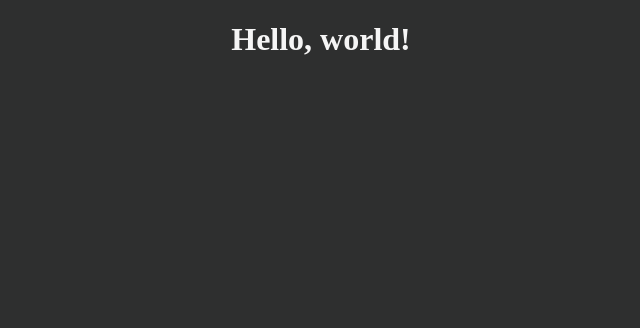
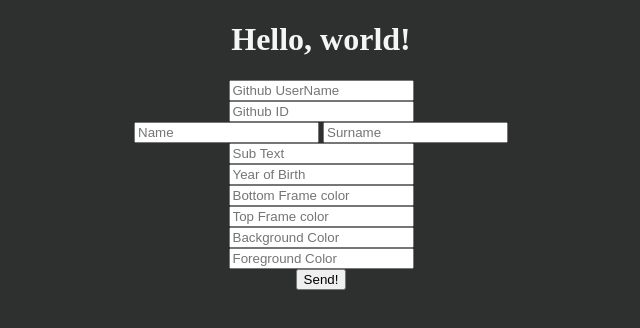
Before and after one commit to katzEco/katsu-readme-gen, a website: page static/index.html in a window 1280 px wide. Shown: the whole page, without its empty margins (319-959 px from the left). Drawn offline with Linux system fonts and the light colour scheme.

Commit message:
added: temp. form for initing Canvas

```diff
--- a/static/index.html
+++ b/static/index.html
@@ -14,6 +14,20 @@
       <h1>
         Hello, world!
       </h1>
+
+      <form action="/api/" method="get">
+        <input type="text" name="gh" placeholder="Github UserName"><br />
+        <input type="text" name="id" placeholder="Github ID"><br />
+        <input type="text" name="name" placeholder="Name">
+        <input type="text" name="lName" placeholder="Surname"><br />
+        <input type="text" name="subText" placeholder="Sub Text"><br />
+        <input type="text" name="bYear" placeholder="Year of Birth"><br />
+        <input type="text" name="fc1" placeholder="Bottom Frame color"><br />
+        <input type="text" name="fc2" placeholder="Top Frame color"><br />
+        <input type="text" name="bg" placeholder="Background Color"><br />
+        <input type="text" name="fg" placeholder="Foreground Color"><br />
+        <button type="submit">Send!</button>
+      </form>
     </center>
   </body>
 </html>
```
